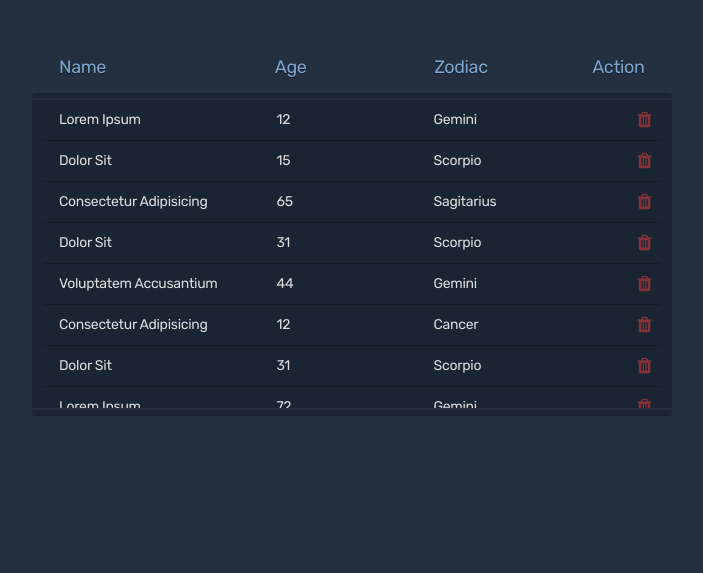
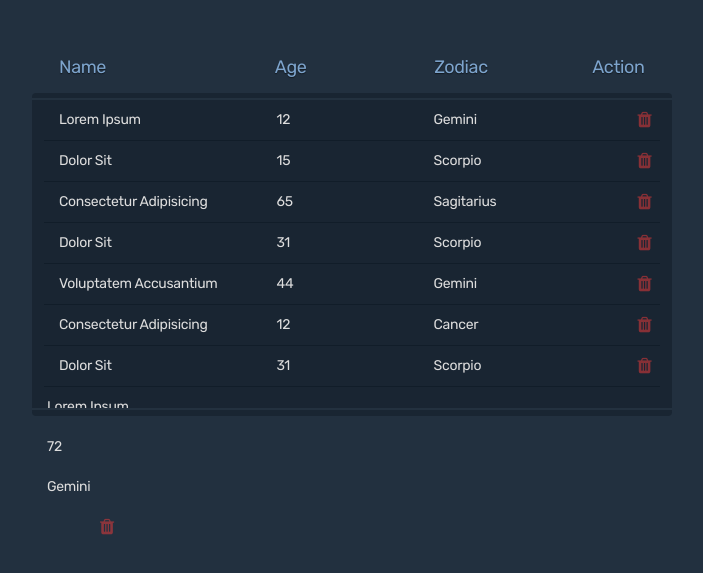
Before and after one commit to annavu/component-task, a website built with webpack: page src/index.html in a window 1280 px wide. Shown: the part 171-744 px from the top of the page, without its empty margins (288-991 px from the left). Built offline with nearby package versions, Linux system fonts and the light colour scheme.

Commit message:
change markup - remove class from last row

```diff
--- a/src/index.html
+++ b/src/index.html
@@ -9,7 +9,7 @@
 </head>
 <body>
   <section class="table">
-    <!-- tabke header -->
+    <!-- table header -->
     <div class="table__header">
       <div class="cell cell--first">
         <p class="cell__header">Name</p>
@@ -137,7 +137,7 @@
         </div>
       </div>
 
-      <div class="row row--last" data-tooltip="Are you sure you want to remove this item?">
+      <div class="row--last" data-tooltip="Are you sure you want to remove this item?">
         <div class="cell cell--first">
           <p class="cell__text">Lorem Ipsum</p>
         </div>
```
